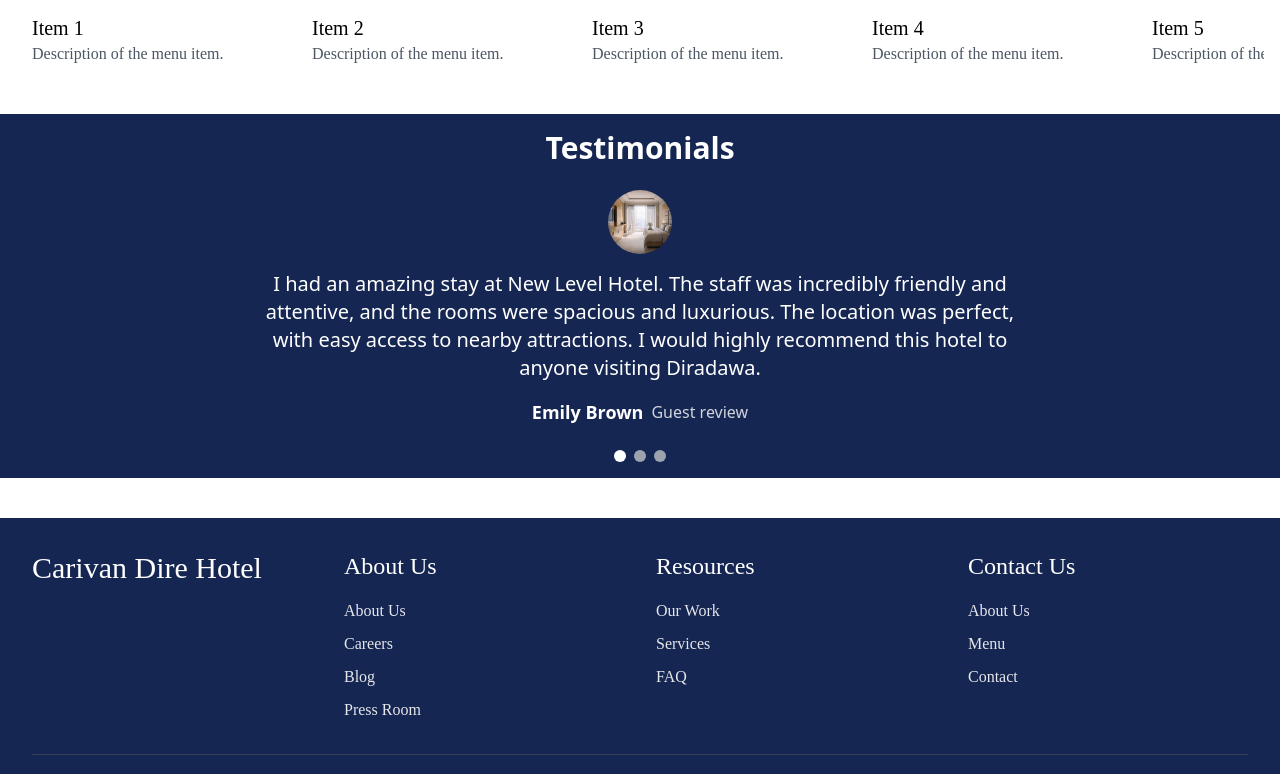
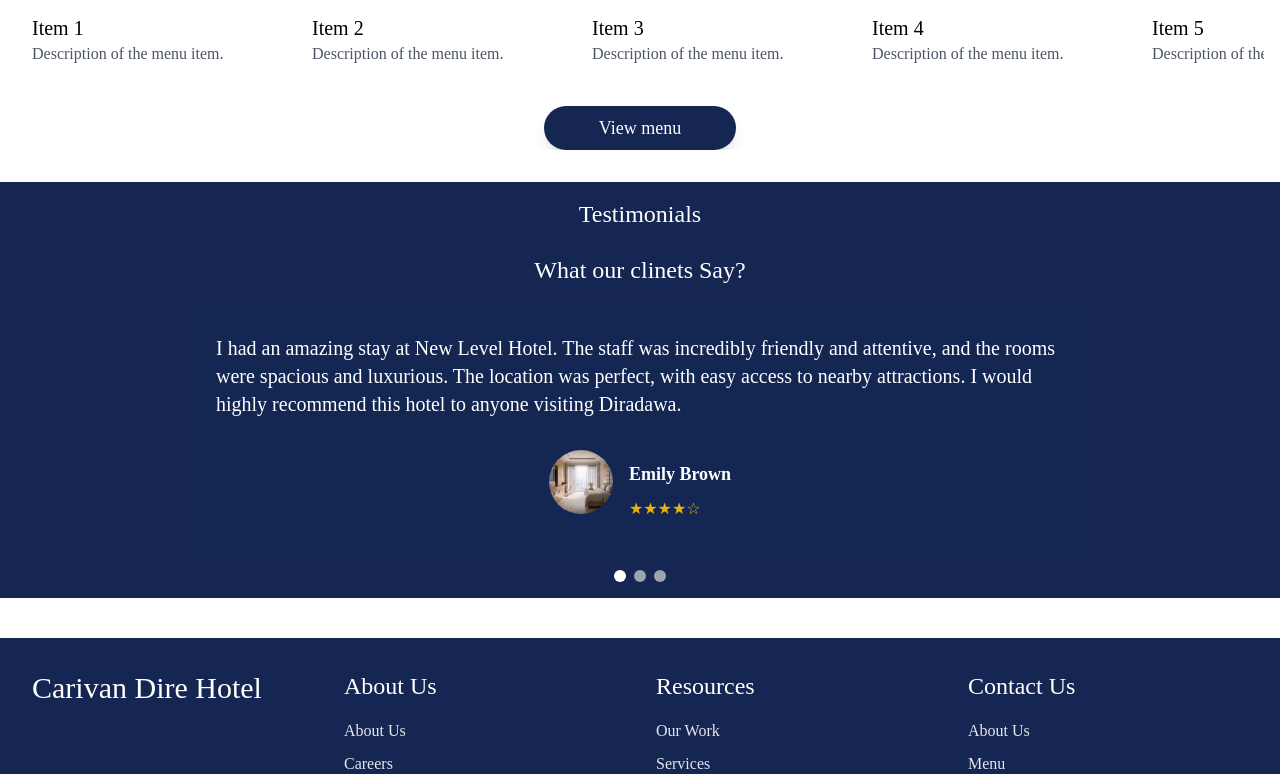
Before and after one commit to Metyme1/Caravan, a React (Create React App) app: page /restaurant in a window 1280 px wide. Shown: the part 1826-2600 px from the top of the page. Built offline with nearby package versions, Linux system fonts and the light colour scheme; a web font is replaced by a local one.

Commit message:
resturant page edited

```diff
--- a/src/res.js
+++ b/src/res.js
@@ -49,19 +49,19 @@ const Restaurant = () => {
     {
       quote: "I had an amazing stay at New Level Hotel. The staff was incredibly friendly and attentive, and the rooms were spacious and luxurious. The location was perfect, with easy access to nearby attractions. I would highly recommend this hotel to anyone visiting Diradawa.",
       name: "Emily Brown",
-      role: "Guest review",
+
       image: guestImage1, // Add image to each testimonial
     },
     {
       quote: "The experience at the hotel was excellent. The rooms were clean, and the staff was very helpful. The amenities were top-notch. I will definitely stay here again.",
       name: "John Doe",
-      role: "Guest review",
+
       image: guestImage2,
     },
     {
       quote: "Fantastic service and great location. The staff went above and beyond to make sure we had everything we needed. Highly recommended!",
       name: "Jane Smith",
-      role: "Guest review",
+
       image: guestImage3,
     },
   ];
@@ -73,10 +73,6 @@ const Restaurant = () => {
   <div className="relative bg-white shadow-md overflow-hidden mb-8 w-screen">
   <img src={restaurantImage} alt="Restaurant" className="w-full h-160 object-cover"/>
 
-    <div className="absolute inset-0 bg-black bg-opacity-20 flex items-center justify-between p-8">
-
-      <Link to="/menu" className="bg-custom-blue text-white px-4 py-2  inline-block text-center">View Menu</Link>
-    </div>
   </div>
   <section>
 
@@ -126,53 +122,69 @@ const Restaurant = () => {
 </div>
 </div>
 
+
 <div className="max-w-7xl mx-auto px-4">
-          {/* Popular Menu Items */}
       <div className="bg-white overflow-hidden mb-8">
         <h2 className="text-2xl font-times mb-4">Popular Menu Items</h2>
         <div className="flex space-x-6 overflow-x-hidden cursor-grab" id="scroll-container">
-    <div className="bg-white p-4  flex-shrink-0 w-64">
-      <img src={restaurantImage} alt="Menu Item" className="w-full h-32 object-cover  mb-4"/>
+          <div className="bg-white p-4 flex-shrink-0 w-64">
+            <img src={restaurantImage} alt="Menu Item" className="w-full h-32 object-cover mb-4"/>
             <h3 className="text-xl font-times">Item 1</h3>
             <p className="text-gray-600 font-times">Description of the menu item.</p>
           </div>
-    <div className="bg-white p-4  flex-shrink-0 w-64">
-      <img src={restaurantImage} alt="Menu Item" className="w-full h-32 object-cover  mb-4"/>
+          <div className="bg-white p-4 flex-shrink-0 w-64">
+            <img src={restaurantImage} alt="Menu Item" className="w-full h-32 object-cover mb-4"/>
             <h3 className="text-xl font-times">Item 2</h3>
             <p className="text-gray-600 font-times">Description of the menu item.</p>
           </div>
-    <div className="bg-white p-4  flex-shrink-0 w-64">
-      <img src={restaurantImage} alt="Menu Item" className="w-full h-32 object-cover  mb-4"/>
+          <div className="bg-white p-4 flex-shrink-0 w-64">
+            <img src={restaurantImage} alt="Menu Item" className="w-full h-32 object-cover mb-4"/>
             <h3 className="text-xl font-times">Item 3</h3>
             <p className="text-gray-600 font-times">Description of the menu item.</p>
           </div>
-
-    <div className="bg-white p-4  flex-shrink-0 w-64">
-      <img src={restaurantImage} alt="Menu Item" className="w-full h-32 object-cover  mb-4"/>
+          <div className="bg-white p-4 flex-shrink-0 w-64">
+            <img src={restaurantImage} alt="Menu Item" className="w-full h-32 object-cover mb-4"/>
             <h3 className="text-xl font-times">Item 4</h3>
             <p className="text-gray-600 font-times">Description of the menu item.</p>
           </div>
-    <div className="bg-white p-4  flex-shrink-0 w-64">
+          <div className="bg-white p-4 flex-shrink-0 w-64">
             <img src={restaurantImage} alt="Menu Item" className="w-full h-32 object-cover mb-4"/>
             <h3 className="text-xl font-times">Item 5</h3>
             <p className="text-gray-600 font-times">Description of the menu item.</p>
           </div>
+        </div>
+        <div className="flex justify-center mt-6">
+          <Link to="/menu">
+          <button className="bg-custom-blue text-white text-lg px-4 py-2 font-times rounded-full shadow-lg hover:bg-blue-900 transition duration-300 w-48">View menu</button>
+
+          </Link>
         </div>
       </div>
     </div>
 
 <div className="w-screen mb-10 bg-custom-blue py-4">
   <div className="container mx-auto text-center text-white px-4">
-    <h2 className="text-3xl font-bold mb-6">Testimonials</h2>
-    <div className="flex flex-col items-center mb-4">
-      <img src={testimonials[currentTestimonial].image} alt={testimonials[currentTestimonial].name} className="w-16 h-16 rounded-full mb-4"/>
-      <div className="text-xl max-w-3xl">{testimonials[currentTestimonial].quote}</div>
+    <h2 className="text-2xl text font-times mb-6">Testimonials</h2>
+    <h1 className="text-2xl font-times mb-6">What our clinets Say?</h1>
+    <div className="flex flex-col items-center mb-4 bg-custom-blue bg-opacity-50 p-6 rounded-lg max-w-4xl mx-auto">
+      <div className="text-left mb-4">
+        <div className="text-xl font-times mb-4">{testimonials[currentTestimonial].quote}</div>
       </div>
-    <div className="flex justify-center items-center mb-6">
-      <div className="text-lg font-semibold">{testimonials[currentTestimonial].name}</div>
-      <div className="ml-2 text-gray-300">{testimonials[currentTestimonial].role}</div>
+      <div className="flex items-center">
+        <img src={testimonials[currentTestimonial].image} alt={testimonials[currentTestimonial].name} className="w-16 h-16 rounded-full mb-4 mr-4"/>
+        <div className="text-left">
+          <div className="flex items-center">
+            <div className="text-lg font-semibold font-times">{testimonials[currentTestimonial].name}</div>
+
           </div>
-    <div className="flex justify-center space-x-2">
+          <div className="flex items-center mt-2">
+
+            <span className="text-yellow-500">★★★★☆</span>
+          </div>
+        </div>
+      </div>
+    </div>
+    <div className="flex justify-center space-x-2 mt-4">
       {testimonials.map((_, index) => (
         <button
           key={index}
@@ -187,6 +199,9 @@ const Restaurant = () => {
 
 
 
+
+
+
       </section>
     </div>
   );
```
Lines whose indentation alone changed are shown as unchanged.
